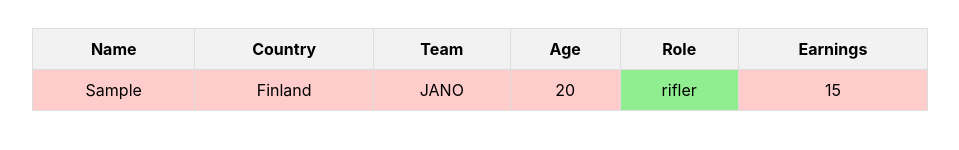
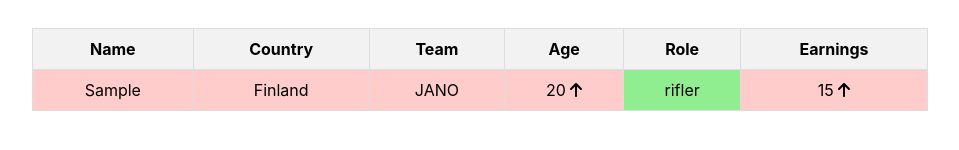
Before and after one commit to nuttie1/Web-sovelluskehitys-2, a React (Create React App) app: page / in a window 1280 px wide. Both pictures are taken after typing "Sample" into the empty fields and a click on the input "Guess". Shown: the part 284-434 px from the top of the page, without its empty margins (160-1119 px from the left). Built offline with nearby package versions, Linux system fonts and the light colour scheme.

Commit message:
Add arrow-icons to indicate how close the guess was

```diff
--- a/src/components/Game.tsx
+++ b/src/components/Game.tsx
@@ -1,5 +1,7 @@
 import React, { useState } from 'react';
 import { csPlayer } from '../types/DBTypes';
+import {FontAwesomeIcon} from '@fortawesome/react-fontawesome';
+import {faArrowUp, faArrowDown} from '@fortawesome/free-solid-svg-icons';
 import '../styles/Game.css';
 
 function Game() {
@@ -94,9 +96,13 @@ return (
             <td className={player.name === hardcodedPlayer.name ? 'correct-guess' : 'incorrect-guess'}>{player.name}</td>
             <td className={player.country === hardcodedPlayer.country ? 'correct-guess' : 'incorrect-guess'}>{player.country}</td>
             <td className={player.team === hardcodedPlayer.team ? 'correct-guess' : 'incorrect-guess'}>{player.team}</td>
-            <td className={player.age === hardcodedPlayer.age ? 'correct-guess' : 'incorrect-guess'}>{player.age}</td>
+            <td className={player.age === hardcodedPlayer.age ? 'correct-guess' : 'incorrect-guess'}>
+              {player.age} {player.age === hardcodedPlayer.age ? '' : player.age > hardcodedPlayer.age ? <FontAwesomeIcon icon={faArrowDown} /> : <FontAwesomeIcon icon={faArrowUp} />}
+            </td>
             <td className={player.role === hardcodedPlayer.role ? 'correct-guess' : 'incorrect-guess'}>{player.role}</td>
-            <td className={player.total_winnings === hardcodedPlayer.total_winnings ? 'correct-guess' : 'incorrect-guess'}>{player.total_winnings}</td>
+            <td className={player.total_winnings === hardcodedPlayer.total_winnings ? 'correct-guess' : 'incorrect-guess'}>
+              {player.total_winnings} {player.total_winnings === hardcodedPlayer.total_winnings ? '' : player.total_winnings > hardcodedPlayer.total_winnings ? <FontAwesomeIcon icon={faArrowDown} /> : <FontAwesomeIcon icon={faArrowUp} />}
+            </td>
           </tr>
         ))}
       </tbody>
```
Also changed, not shown: package.json (+11 -9 lines), 1 other file (tests, documents, lock files or other folders).
